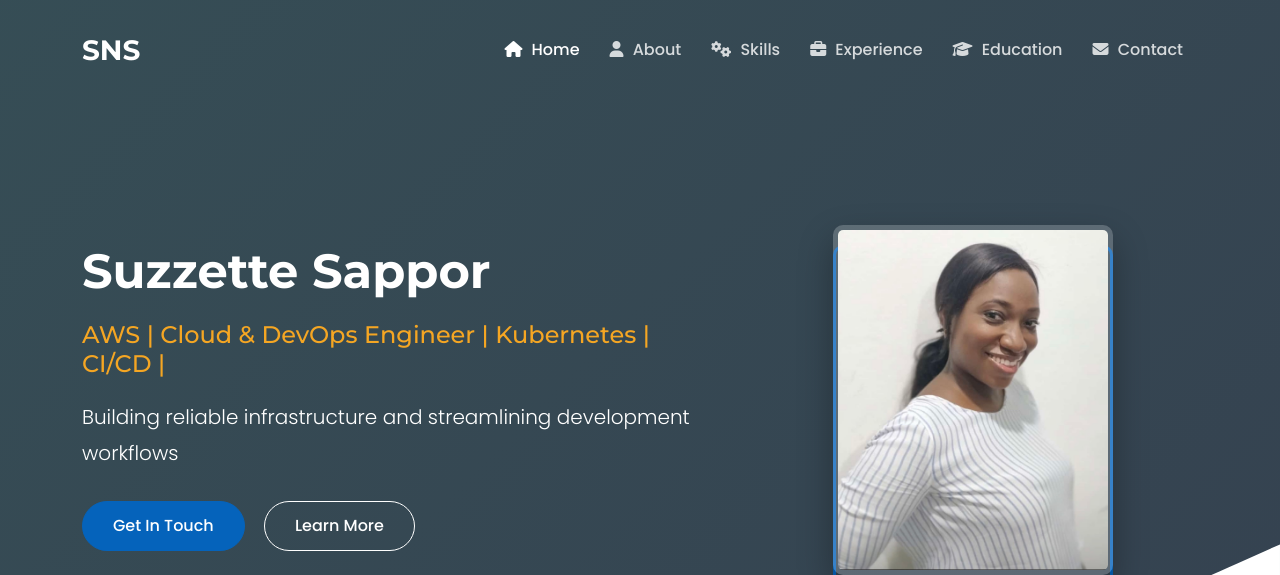
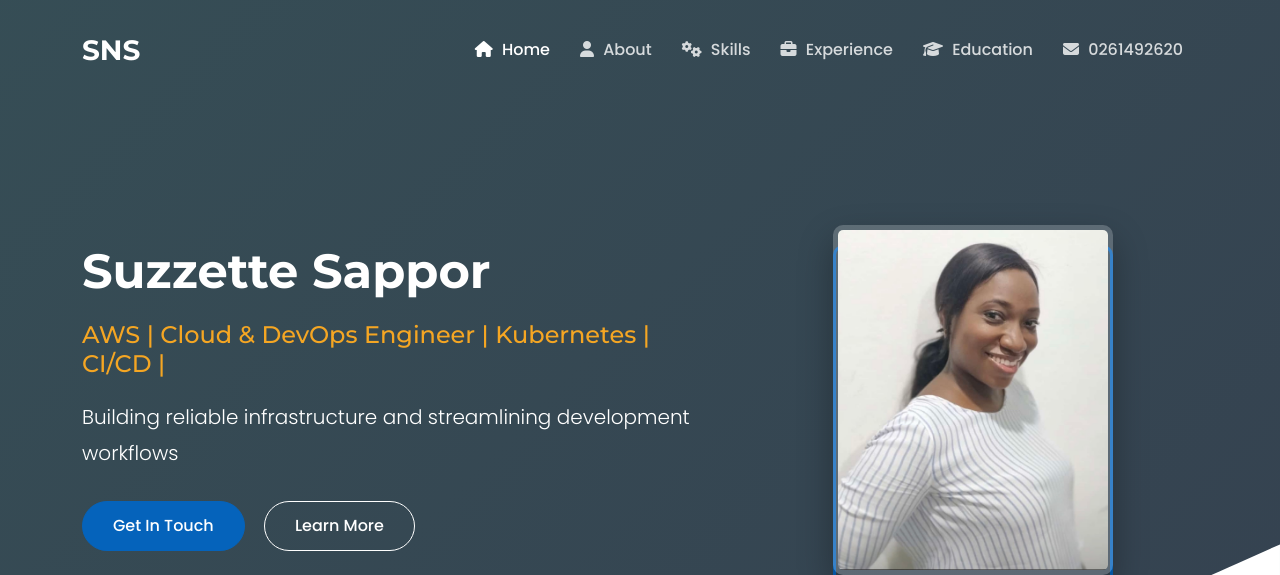
Before and after one commit to Suss38/Exquisite, a plain HTML site: page index.html in a window 1280 px wide. Shown: the top 575 px of the page. Drawn offline with nearby package versions, Linux system fonts and the light colour scheme.

```diff
--- a/index.html
+++ b/index.html
@@ -41,7 +41,7 @@
           <li class="nav-item"><a class="nav-link" href="#skills"><i class="fas fa-cogs"></i> Skills</a></li>
           <li class="nav-item"><a class="nav-link" href="#experience"><i class="fas fa-briefcase"></i> Experience</a></li>
           <li class="nav-item"><a class="nav-link" href="#education"><i class="fas fa-graduation-cap"></i> Education</a></li>
-          <li class="nav-item"><a class="nav-link" href="#contact" data-bs-toggle="modal" data-bs-target="#contactModal"><i class="fas fa-envelope"></i> Contact</a></li>
+          <li class="nav-item"><a class="nav-link" href="#contact" data-bs-toggle="modal" data-bs-target="#contactModal"><i class="fas fa-envelope"></i> 0261492620</a></li>
         </ul>
       </div>
     </div>
```
